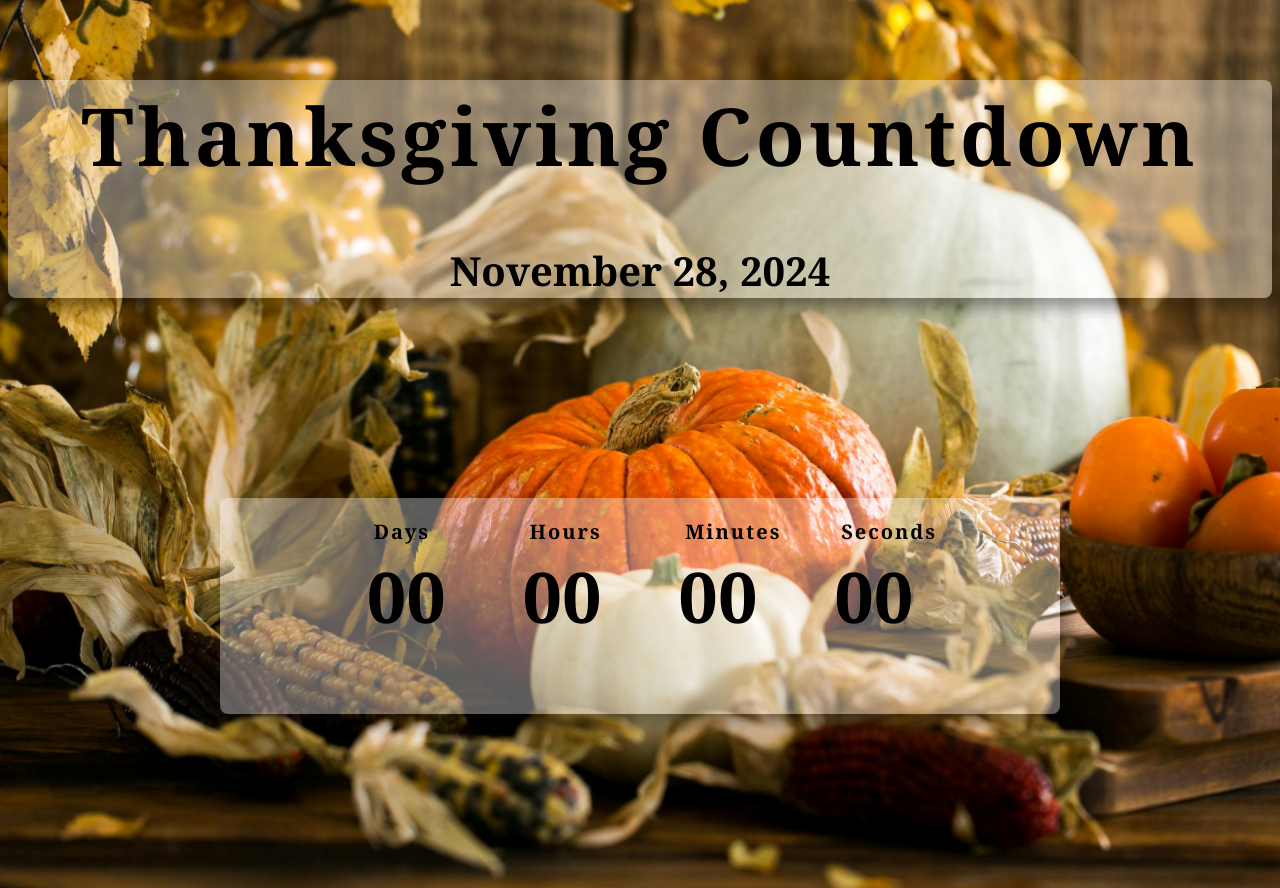
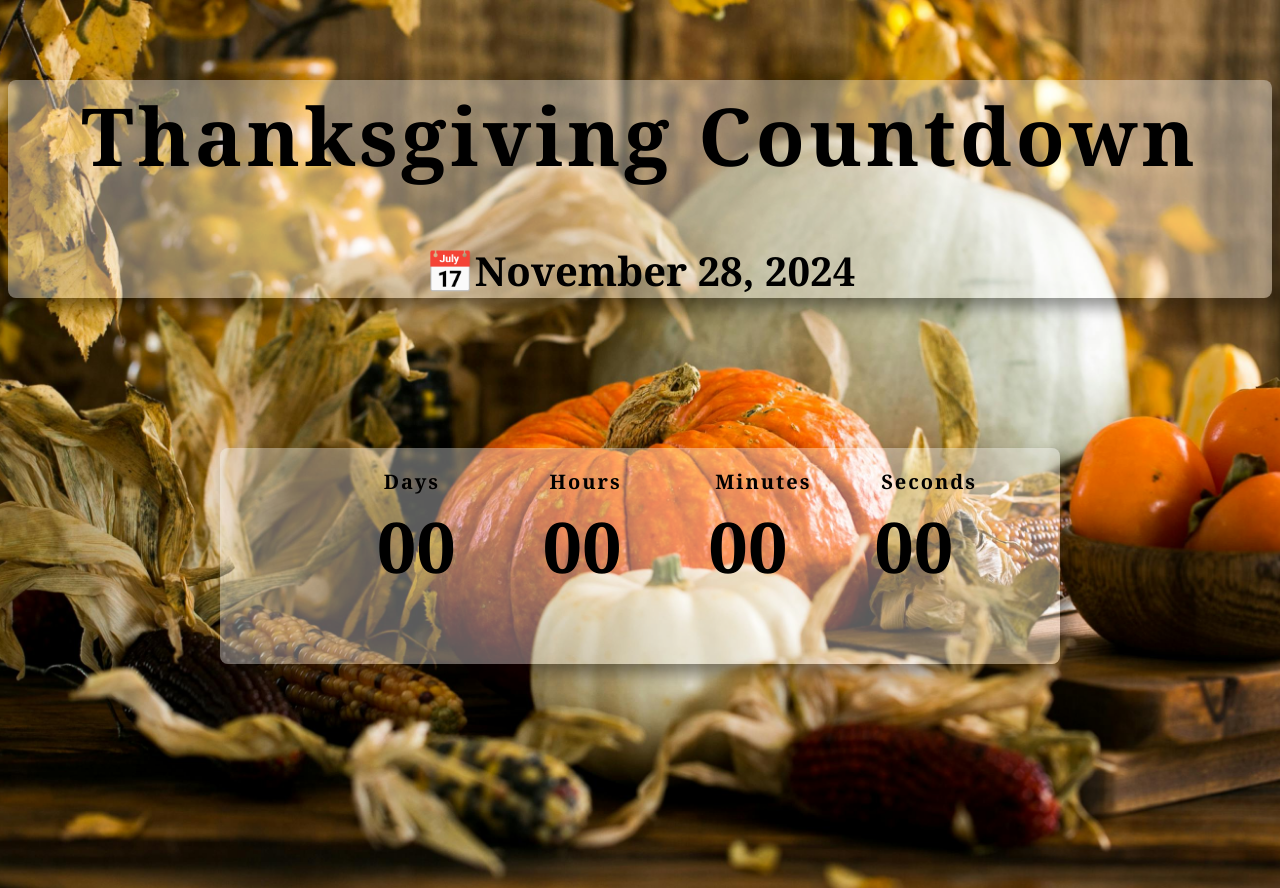
Before and after one commit to aam214/Thanksgiving-Countdown, a plain HTML site: page index.html in a window 1280 px wide. Drawn offline with Linux system fonts and the light colour scheme.

Commit message:
Changed title. Added emoji to h2 element. Added width to .time-left. In JS put document.getElementID for IDs in HTML. Added Thanksgiving date variable with new Date( ) and .getTIme( ) methods. Created countDown function with time calculations.

```diff
--- a/index.html
+++ b/index.html
@@ -7,12 +7,12 @@
 <link rel="preconnect" href="https://fonts.gstatic.com" crossorigin>
 <link href="https://fonts.googleapis.com/css2?family=Noto+Serif:ital,wght@0,100..900;1,100..900&display=swap" rel="stylesheet">
   <meta name="viewport" content="width=device-width, initial-scale=1.0">
-  <title>Document</title>
+  <title>Thanksgiving Countdown</title>
 </head>
 <body>
  <header>
   <h1>Thanksgiving Countdown</h1>
-  <h2 class="date">November 28, 2024</h2>
+  <h2 class="date">📅November 28, 2024</h2>
 </header>
   <div class="container">
   <div class="time-left">
--- a/index.js
+++ b/index.js
@@ -0,0 +1,16 @@
+const daysElement = document.getElementById("days");
+const hoursElement = document.getElementById("hours");
+const minutesElement = document.getElementById("minutes");
+const secondsElement = document.getElementById("seconds");
+
+const ThanksgivingDate = new Date("Nov 28, 2024").getTime()
+countDown()
+
+function countDown() {
+const currentTime = new Date().getTime();
+const gap = ThanksgivingDate - currentTime;
+const seconds = 1000;
+const minutes = seconds * 60;
+const hours = minutes * 60;
+const days = hours * 24;
+}
--- a/style.css
+++ b/style.css
@@ -32,7 +32,7 @@ h2{
   border-radius: 8px;
   background-color:rgba(255, 255, 255, 0.356);
   margin: 0 auto;
-  margin-top: 200px;
+  margin-top: 150px;
   padding: 70px;
   text-align: center;
   display: block;
@@ -46,6 +46,7 @@ h2{
 position: relative;
   text-align: center;
   font-weight: bold;
+  width: 750px;
   margin-top: -20px;
   }
 
```
